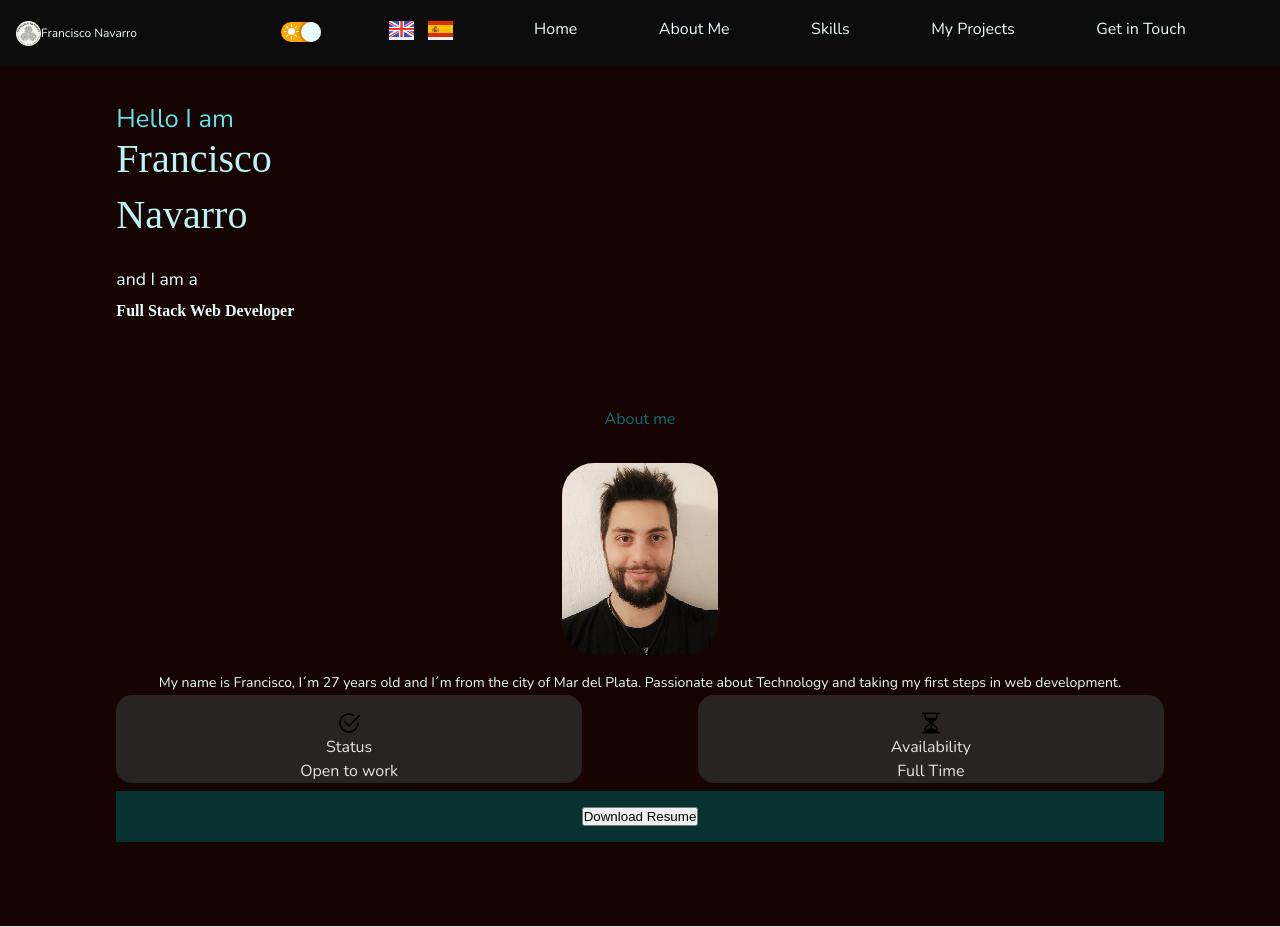
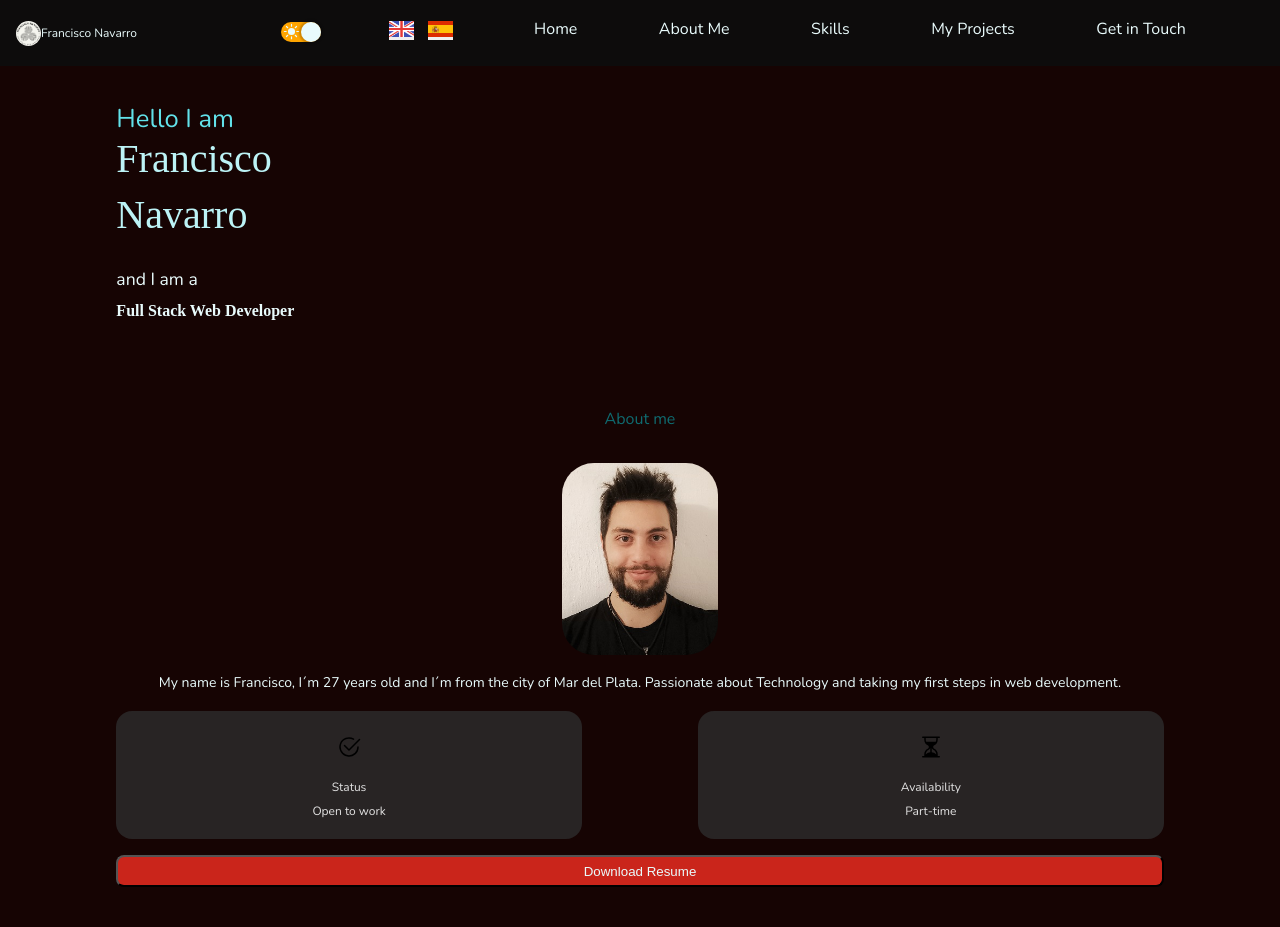
Before and after one commit to FranNavarro27F/Portfolio_fran_2, a React (Vite) app in the folder vite-project/: page / in a window 1280 px wide. Shown: the top 927 px of the page. Built offline with nearby package versions, Linux system fonts and the light colour scheme.

Commit message:
cards and button_about_me

```diff
--- a/vite-project/src/App.css
+++ b/vite-project/src/App.css
@@ -586,8 +586,8 @@ Variables CSS
     grid-column: 7/11;
   }
   .about_me_content_6{
-    margin-top: 8px;
-    background-color: #083132;
+    margin-top: 1rem;
+    /* background-color: #083132; */
     grid-column: 2/11;
   }
 
@@ -617,6 +617,7 @@ Variables CSS
     text-align: center;
     color: var(--Color-Second-0);
     font-size: 14px;
+    margin-bottom: 1rem;
   }
   .about_me_status{
     margin-top: 1rem;
@@ -624,25 +625,39 @@ Variables CSS
     justify-content: center;
     align-items: center;
     flex-direction: column;
-    font-size: 16px;
+    text-align: center;
+    font-size: 12px;
+    margin-bottom: 1rem;
   }
       .about_me_status img{
         height: 1.5rem;
+        margin-top: 8px;
+        margin-bottom: 1rem;
       }
   .about_me_availability{
     margin-top: 1rem;
     display: flex;
     justify-content: center;
     align-items: center;
+    text-align: center;
     flex-direction: column;
+    font-size: 12px;
+    margin-bottom: 1rem;
   }
       .about_me_availability img{
         height: 1.5rem;
+        margin-top: 8px;
+        margin-bottom: 1rem;
       }
   .about_me_button{
-    margin-top: 1rem;
     display: flex;
     justify-content: center;
     align-items: center;
-    margin-bottom: 1rem;
   }
+      .about_me_button button{
+        height: 2rem;
+        width: 100%;
+        border-radius: 8px;
+        background-color: var(--Color-Primary-5);
+        color: var(--Color-Second-0);
+      }
--- a/vite-project/src/App.jsx
+++ b/vite-project/src/App.jsx
@@ -311,16 +311,36 @@ function App() {
             <div className='about_me_content_4'>
                 <div className='about_me_status'>
                   <img src={img_work} alt="#" />
-                  <p>Status</p>
-                  <p>Open to work</p>
+                  <p>
+                    <FormattedMessage
+                      id= 'app.about_me_content_4_part_1'
+                      defaultMessage= 'Status'
+                    />
+                  </p>
+                  <p>
+                  <FormattedMessage
+                    id= 'app.about_me_content_4_part_2'
+                    defaultMessage= 'Open to work'
+                  />
+                  </p>
                 </div>
             </div>
 
             <div className='about_me_content_5'>
                 <div className='about_me_availability'>
                   <img src={img_clock} alt="#" />
-                  <p>Availability</p>
-                  <p>Full Time</p>
+                  <p>
+                    <FormattedMessage
+                      id= 'app.about_me_content_5_part_1'
+                      defaultMessage= 'Availability'
+                    />
+                  </p>
+                  <p>
+                    <FormattedMessage
+                      id= 'app.about_me_content_5_part_2'
+                      defaultMessage= 'Part-time'
+                    />
+                  </p>
                 </div>
             </div>
 
--- a/vite-project/src/languages/en-US.json
+++ b/vite-project/src/languages/en-US.json
@@ -9,5 +9,10 @@
     "app.home_part_2_1-2": "Navarro",
     "app.home_part_3": "and I am a",
     "app.home_part_3_1-2": "Full Stack Web Developer",
-    "app.about_me_content_3": "My name is Francisco, I'm 27 years old and I'm from the city of Mar del Plata. Passionate about Technology and taking my first steps in web development."
+    "app.about_me_content_3": "My name is Francisco, I'm 27 years old and I'm from the city of Mar del Plata. Passionate about Technology and taking my first steps in web development.",
+    "app.about_me_content_4_part_1": "Status",
+    "app.about_me_content_4_part_2": "Open to Work",
+    "app.about_me_content_5_part_1": "Availability",
+    "app.about_me_content_5_part_2": "Part-time"
+
 }
--- a/vite-project/src/languages/es-MX.json
+++ b/vite-project/src/languages/es-MX.json
@@ -9,5 +9,10 @@
     "app.home_part_2_1-2": "Navarro",
     "app.home_part_3": "y me encanta ser",
     "app.home_part_3_1-2": "Desarrollador Web Full Stack",
-    "app.about_me_content_3": "Mi nombre es Francisco, tengo 27 años y soy de la ciudad de Mar del Plata. Amo la Tecnología y estoy dando mis primeros pasos en el desarrollo web."
+    "app.about_me_content_3": "Mi nombre es Francisco, tengo 27 años y soy de la ciudad de Mar del Plata. Amo la Tecnología y estoy dando mis primeros pasos en el desarrollo web.",
+    "app.about_me_content_4_part_1": "Estado",
+    "app.about_me_content_4_part_2": "Disponible para trabajar",
+    "app.about_me_content_5_part_1": "Disponibilidad",
+    "app.about_me_content_5_part_2": "Media jornada"
+
 }
```
